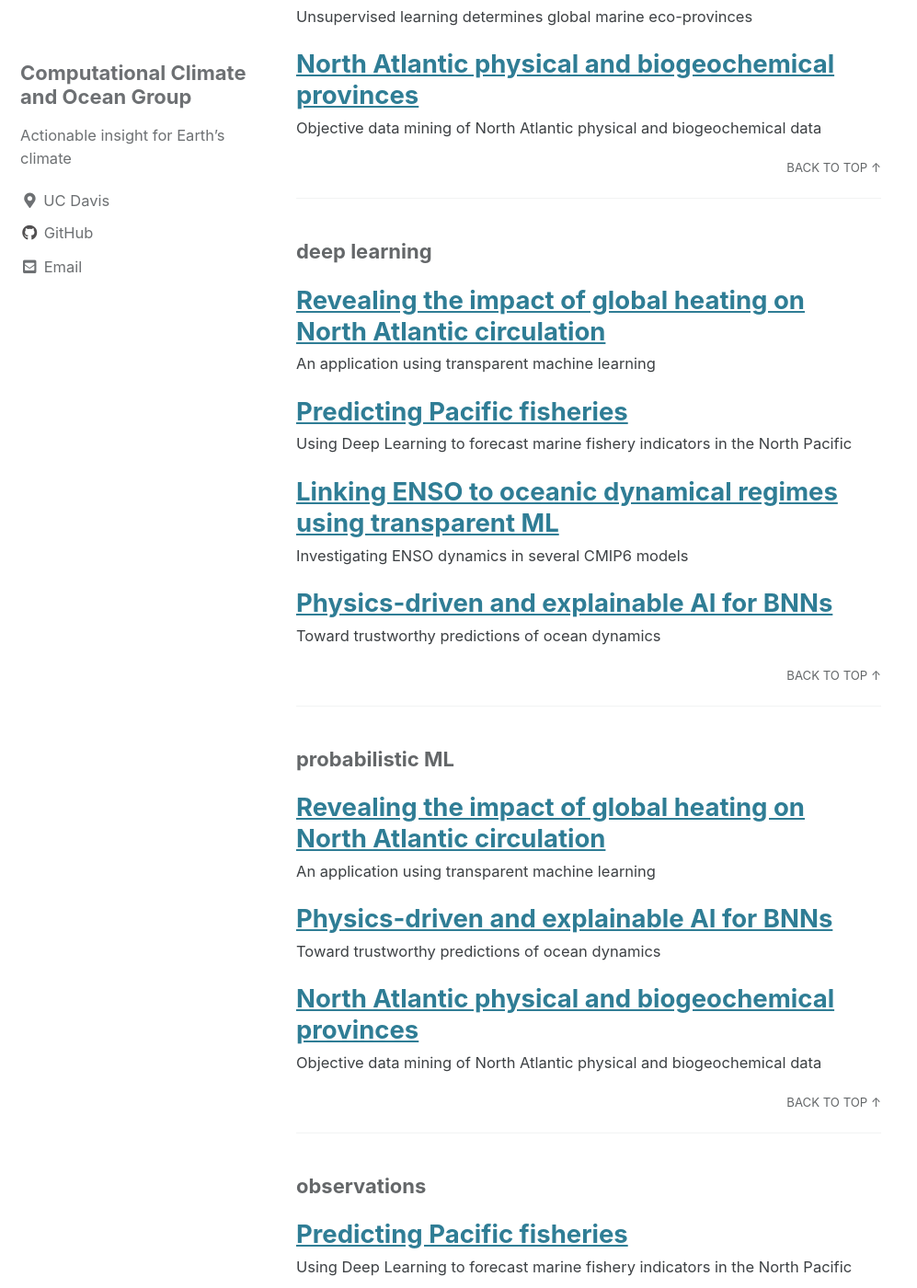
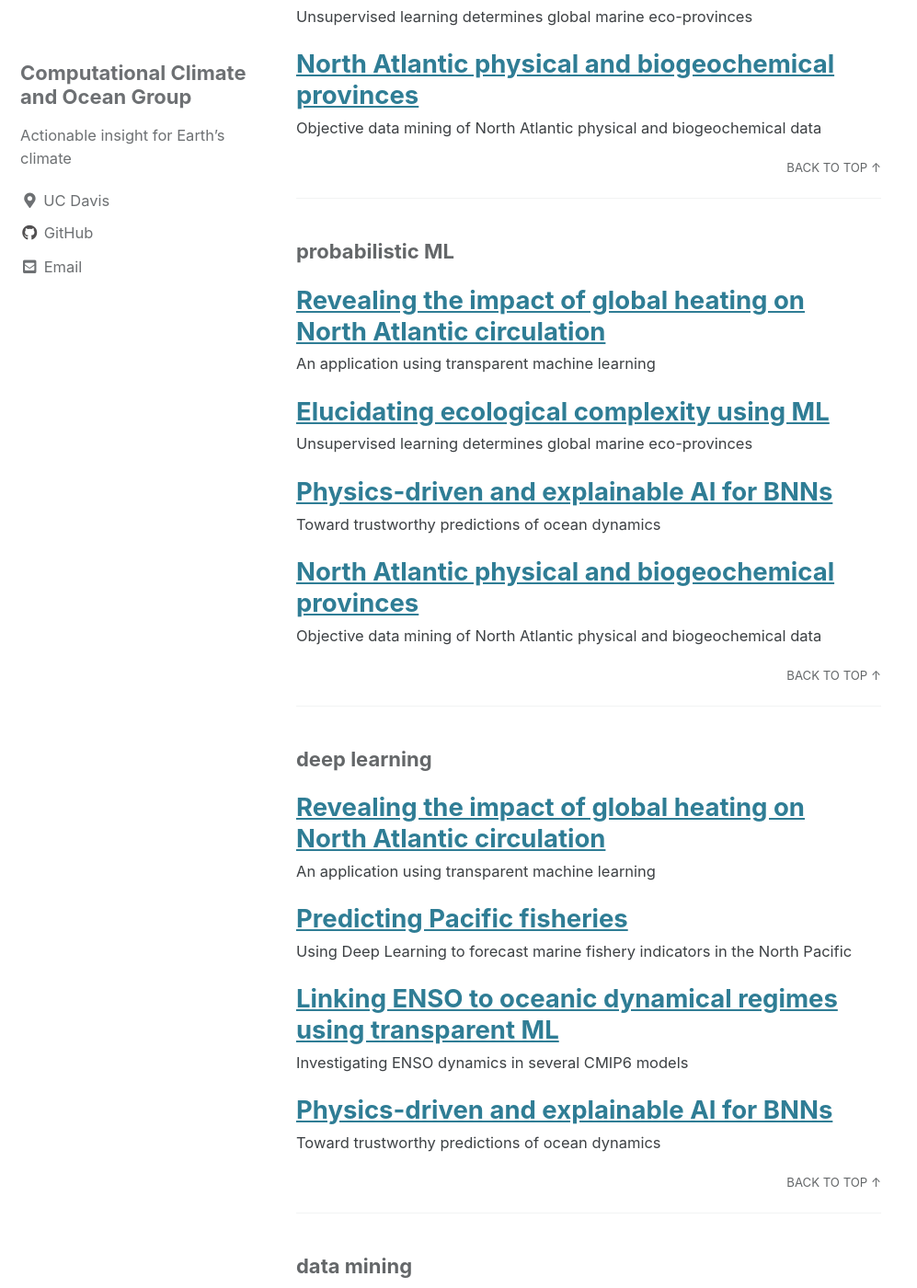
Before and after one commit to CompClimate/ccog.github.io, a Jekyll site: the page built from _pages/tag-archive.md, in a window 1280 px wide and 1400 px high, scrolled down 893 px. Shown: the whole window at 92% size, without its empty margins (0-997 px from the left). Built offline with Jekyll 4.4.1, drawn with Linux system fonts in a browser that asks for light colours; cached includes are drawn as plain includes; some of the changed text lies outside the part shown.

Commit message:
Update 0000-01-01-eco-provinces.md

```diff
--- a/projects/_posts/0000-01-01-eco-provinces.md
+++ b/projects/_posts/0000-01-01-eco-provinces.md
@@ -17,6 +17,8 @@ tags:
   - ocean
   - unsupervised learning
   - policy
+  - probabilistic ML
+  - data mining
 ---
 
 ## Elucidating ecological complexity: Unsupervised learning determines global marine eco-provinces
```
